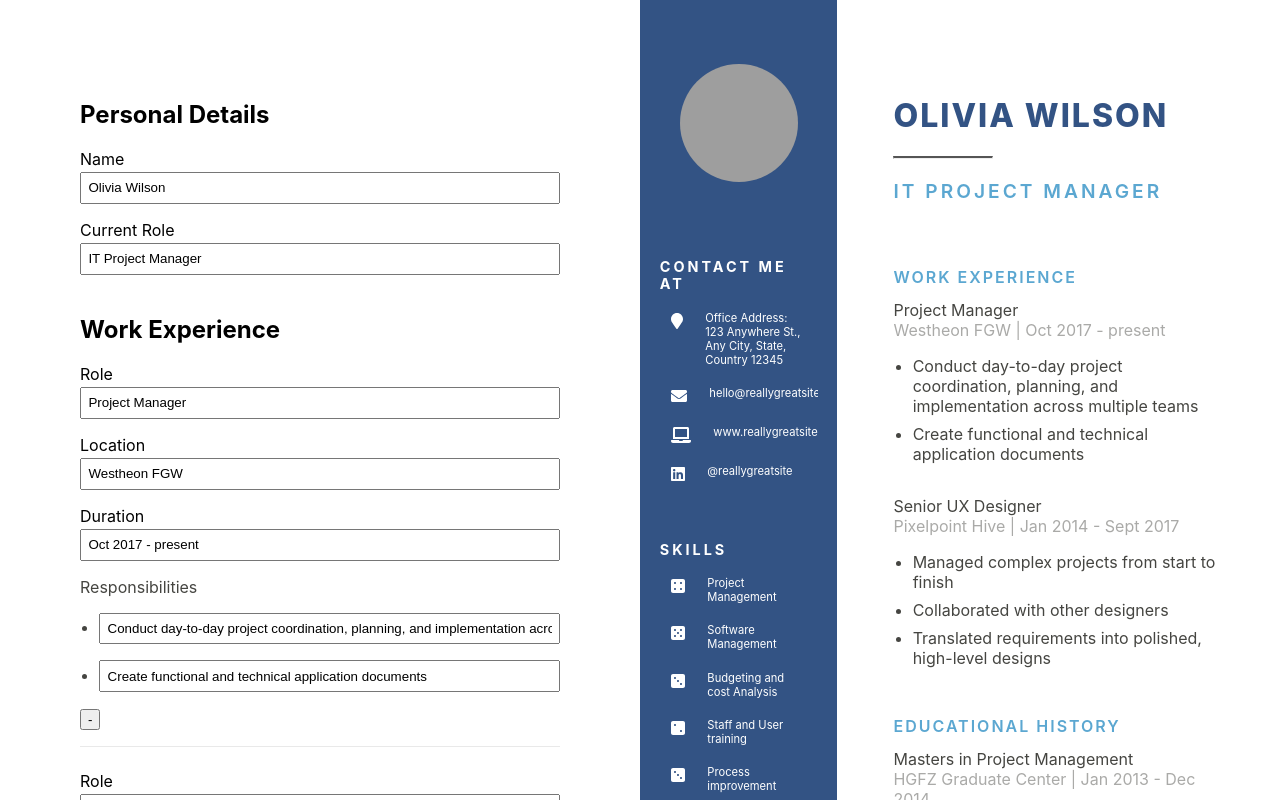
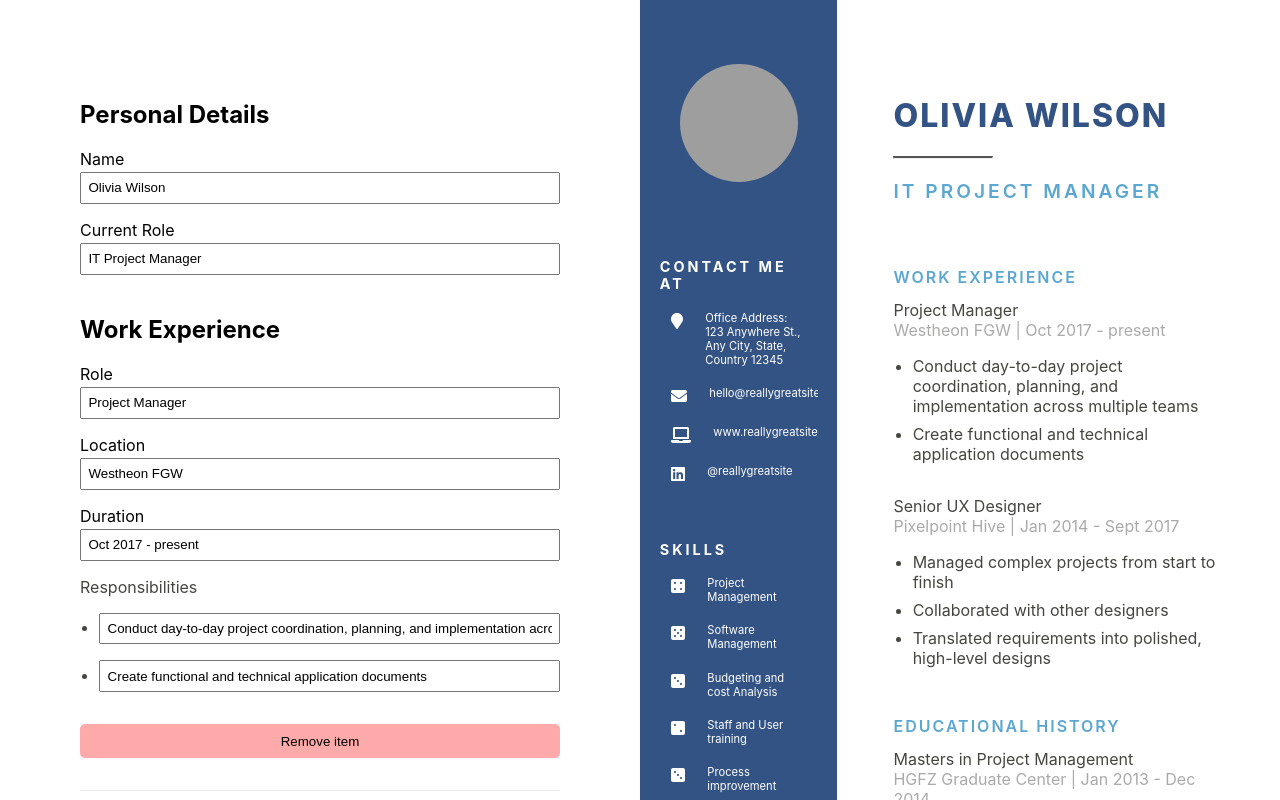
Before and after one commit to chaandharaghav/cv-application, a React (Create React App) app: page / in a window 1280 px wide. Built offline with nearby package versions, Linux system fonts and the light colour scheme; grey boxes are pictures that could not be loaded.

Commit message:
Add function and button to insert new skill and delete existing skills along with styles

```diff
--- a/src/App.js
+++ b/src/App.js
@@ -171,6 +171,8 @@ class App extends react.Component {
     this.handleNewEducationEntry = this.handleNewEducationEntry.bind(this);
     this.handleDeleteEducationEntry =
       this.handleDeleteEducationEntry.bind(this);
+    this.handleNewSkillEntry = this.handleNewSkillEntry.bind(this);
+    this.handleDeleteSkillEntry = this.handleDeleteSkillEntry.bind(this);
   }
 
   handleNameChange(e) {
@@ -336,6 +338,27 @@ class App extends react.Component {
     this.setState({ education: education });
   }
 
+  handleNewSkillEntry(e) {
+    const skills = Array.from(this.state.skills);
+    const newSkill = {
+      id: uniqid(),
+      name: 'Your skill',
+      level: 1,
+    };
+
+    skills.push(newSkill);
+    this.setState({ skills: skills });
+  }
+  handleDeleteSkillEntry(e) {
+    const skills = Array.from(this.state.skills);
+    const id = e.target.id;
+
+    const index = skills.findIndex((skill) => skill.id === id);
+    skills.splice(index, 1);
+
+    this.setState({ skills: skills });
+  }
+
   render() {
     return (
       <div className="App">
@@ -353,6 +376,8 @@ class App extends react.Component {
             deleteExperienceEntry={this.handleDeleteExperienceEntry}
             addNewEducationEntry={this.handleNewEducationEntry}
             deleteEducationEntry={this.handleDeleteEducationEntry}
+            addNewSkillEntry={this.handleNewSkillEntry}
+            deleteSkillEntry={this.handleDeleteSkillEntry}
             details={this.state}
           />
         </div>
--- a/src/components/form/MainContentSectionForm.js
+++ b/src/components/form/MainContentSectionForm.js
@@ -18,7 +18,7 @@ class MainContentSectionForm extends react.Component {
         ))}
 
         <button
-          className="add-experience-button"
+          className="add-item-button"
           onClick={this.props.addNewEntry}
         >{`Add ${
           this.props.title === 'Work Experience' ? 'experience' : 'education'
--- a/src/components/form/MainSectionEntryForm.js
+++ b/src/components/form/MainSectionEntryForm.js
@@ -51,11 +51,11 @@ class MainSectionEntryForm extends react.Component {
           </ul>
           <div>
             <button
-              className="remove-experience-button"
+              className="remove-item-button"
               id={this.props.id}
               onClick={this.props.deleteEntry}
             >
-              -
+              Remove item
             </button>
           </div>
         </div>
--- a/src/components/form/SidebarForm.js
+++ b/src/components/form/SidebarForm.js
@@ -15,6 +15,8 @@ class SidebarForm extends react.Component {
           details={this.props.skills}
           onSkillChange={this.props.onSkillChange}
           onProficiencyChange={this.props.onProficiencyChange}
+          addNewSkillEntry={this.props.addNewSkillEntry}
+          deleteSkillEntry={this.props.deleteSkillEntry}
         />
         <SidebarSectionForm
           title="Achievements"
--- a/src/components/form/SidebarSectionForm.js
+++ b/src/components/form/SidebarSectionForm.js
@@ -53,8 +53,21 @@ class SidebarSectionForm extends react.Component {
                   onChange={this.props.onProficiencyChange}
                 />
               </div>
+              <button
+                className="remove-item-button"
+                id={skill.id}
+                onClick={this.props.deleteSkillEntry}
+              >
+                Remove item
+              </button>
             </div>
           ))}
+          <button
+            className="add-item-button"
+            onClick={this.props.addNewSkillEntry}
+          >
+            Add skill
+          </button>
         </div>
       );
     } else {
--- a/src/components/form/form.js
+++ b/src/components/form/form.js
@@ -40,6 +40,8 @@ class Form extends react.Component {
           onSkillChange={this.props.onSkillChange}
           onProficiencyChange={this.props.onProficiencyChange}
           onAchievementChange={this.props.onAchievementChange}
+          addNewSkillEntry={this.props.addNewSkillEntry}
+          deleteSkillEntry={this.props.deleteSkillEntry}
         />
       </div>
     );
--- a/src/styles/Form.css
+++ b/src/styles/Form.css
@@ -34,6 +34,9 @@ input[type='text'] {
 /* Skill div styles */
 
 .skill-div {
+  display: flex;
+  flex-direction: column;
+
   margin-bottom: 1rem;
 }
 
@@ -52,3 +55,45 @@ input[type='text'] {
 .skill-div > div input {
   width: 60%;
 }
+
+/* Button styles */
+
+.add-item-button,
+.remove-item-button {
+  width: 100%;
+
+  border: 0;
+  border-radius: 5px;
+  padding: 0.6rem;
+  margin: 1rem 0;
+}
+
+.add-item-button {
+  background-color: #82bcff;
+}
+.add-item-button:active {
+  background-color: hsl(212, 100%, 65%);
+}
+
+.remove-item-button {
+  background-color: rgb(255, 170, 170);
+}
+.remove-item-button:active {
+  background-color: hsl(0, 100%, 73%);
+}
+
+@media (min-width: 1024px) {
+  .add-item-button:hover {
+    background-color: hsl(212, 100%, 65%);
+  }
+
+  .remove-item-button:hover {
+    background-color: hsl(0, 100%, 73%);
+  }
+}
+
+.skill-div .remove-item-button {
+  max-width: 100px;
+
+  align-self: center;
+}
```
